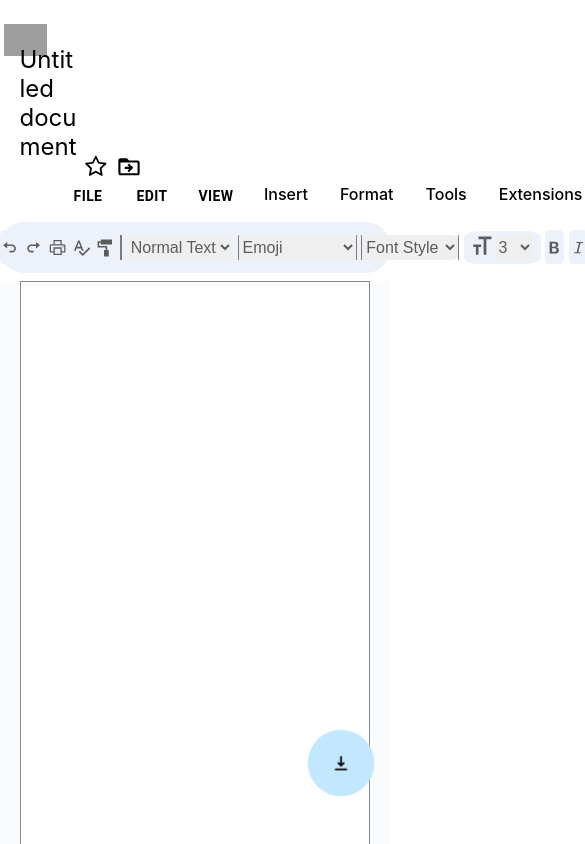
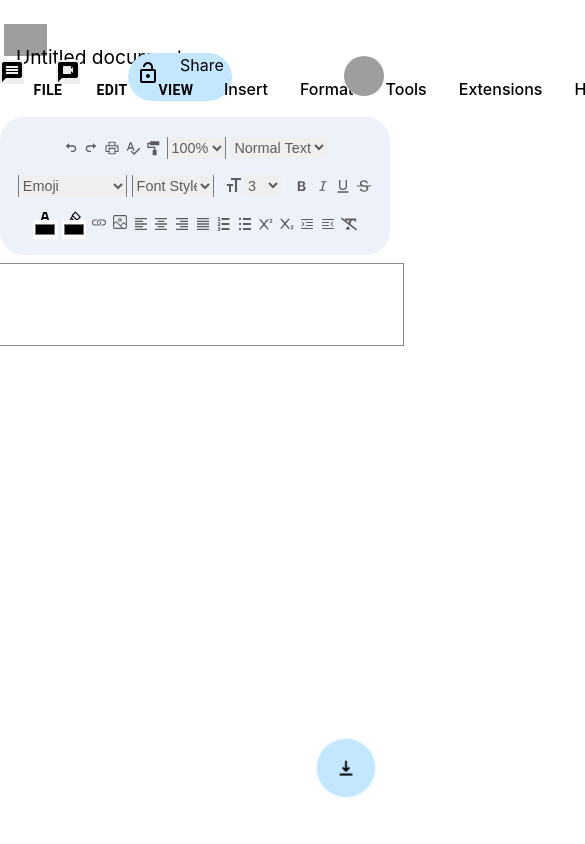
Before and after one commit to ApoorvVerma98/Clone_Google_Doc, a React (Create React App) app: page / in a window 390 px wide. Shown: the top 844 px of the page, 585 px wide, since content can reach past the window. Built offline with nearby package versions, Linux system fonts and the light colour scheme; grey boxes are pictures that could not be loaded.

Commit message:
media query added

```diff
--- a/src/editorBar/EditorBar.module.css
+++ b/src/editorBar/EditorBar.module.css
@@ -112,5 +112,52 @@ select:hover {
   font-size: 1.1rem;
 }
 
-@media only screen and (max-width: 1300px) {
+@media only screen and (max-width: 768px) {
+  .wrapper {
+    flex-wrap: wrap;
+    justify-content: center;
+    height: auto;
+    padding: 1rem;
+  }
+
+  .wrapper button {
+    height: 3.5vh;
+    font-size: 1rem;
+  }
+
+  .icon {
+    font-size: 1rem;
+  }
+
+  .fontSize {
+    height: 2.5vh;
+    font-size: 1rem;
+  }
+
+  .input {
+    height: 2.5vh;
+    width: 1.5rem;
+  }
+
+  .linkBox {
+    width: 90%;
+    max-width: 25rem;
+    height: auto;
+    margin: 1rem auto;
+  }
+
+  select {
+    font-size: 0.9rem;
+    height: 2.5vh;
+  }
+
+  .fontStyle {
+    font-size: 0.9rem;
+    height: 2.5vh;
+    width: 5rem;
+  }
+
+  .wrapper span {
+    font-size: 0.9rem;
+  }
 }
--- a/src/menuBar/MenuBar.module.css
+++ b/src/menuBar/MenuBar.module.css
@@ -7,27 +7,33 @@
   cursor: pointer;
   font-weight: 500;
 }
+
 .docimg {
   width: 2.7rem;
   margin-top: 1.5rem;
   margin-left: 1%;
 }
+
 .mainhead {
   margin-top: -4%;
   margin-left: 5%;
   font-size: 1.5rem;
   width: 15%;
 }
+
 .mainimg {
   margin-top: -3.6%;
   font-size: 1.6rem;
   margin-right: 54%;
   cursor: pointer;
 }
-.star:hover {
-  background-color: rgb(240, 239, 239);
-}
-.drive:hover {
+
+.star:hover,
+.drive:hover,
+.lis:hover,
+.file:hover,
+.message:hover,
+.video:hover {
   background-color: rgb(240, 239, 239);
 }
 
@@ -37,6 +43,7 @@
   border-radius: 50%;
   width: 2rem;
 }
+
 .star {
   margin-left: 46%;
   border-radius: 50%;
@@ -50,16 +57,6 @@
   height: 50%;
   z-index: 2;
 }
-.lis:hover {
-  background-color: rgb(240, 239, 239);
-}
-.file:hover {
-  background-color: rgb(240, 239, 239);
-}
-/* .message{
-      margin-left: 70rem;
-      margin-top: -3rem;
-  } */
 
 .righticon {
   margin-left: 64rem;
@@ -67,6 +64,7 @@
   margin-top: -1.5rem;
   gap: 2rem;
 }
+
 .shares {
   font-size: 1.4rem;
   margin-top: -1rem;
@@ -78,7 +76,9 @@
   border-radius: 40px;
   background-color: #c2e7ff;
   cursor: pointer;
+  margin-left: 16px;
 }
+
 .shares:hover {
   background-color: rgb(126, 210, 217);
 }
@@ -87,19 +87,52 @@
   margin-left: 10rem;
   margin-top: -0.8rem;
 }
-.message {
-  font-size: 2.6rem;
-  margin-top: -0.6rem;
-  width: 2rem;
-}
-.message:hover {
-  background-color: rgb(240, 239, 239);
-}
+
+.message,
 .video {
   font-size: 2.6rem;
   margin-top: -0.6rem;
 }
 
-.video:hover {
+.message,
+.video {
   background-color: rgb(240, 239, 239);
 }
+
+@media (max-width: 768px) {
+  .list {
+    margin-left: 2rem;
+  }
+
+  .mainhead {
+    width: auto;
+    margin-left: 1rem;
+    font-size: 1.2rem;
+  }
+
+  .mainimg {
+    font-size: 1.2rem;
+    margin-right: 2rem;
+  }
+
+  .righticon {
+    margin-left: auto;
+    margin-right: 1rem;
+  }
+
+  .shares {
+    font-size: 1rem;
+    margin-bottom: 1rem;
+    width: 8rem;
+    height: 2rem;
+  }
+
+  .user {
+    margin-left: 5rem;
+  }
+
+  .message,
+  .video {
+    font-size: 1.8rem;
+  }
+}
--- a/src/textArea/TextArea.module.css
+++ b/src/textArea/TextArea.module.css
@@ -4,7 +4,7 @@
 }
 
 .main {
-  background-color: #F9FBFD;
+  background-color: #f9fbfd;
 }
 
 .wrapper {
@@ -59,3 +59,28 @@
     transform: scale(1);
   }
 }
+@media only screen and (max-width: 768px) {
+  .wrapper {
+    flex-direction: column;
+    align-items: center;
+  }
+
+  .textArea {
+    width: 90%;
+    padding: 2rem;
+    height: auto;
+    font-size: 0.9rem;
+  }
+
+  .downloaddoc {
+    position: fixed;
+    bottom: 6vh;
+    right: 5vw;
+    width: 50px;
+    height: 50px;
+  }
+
+  .downloaddoc i {
+    font-size: 2rem;
+  }
+}
```
